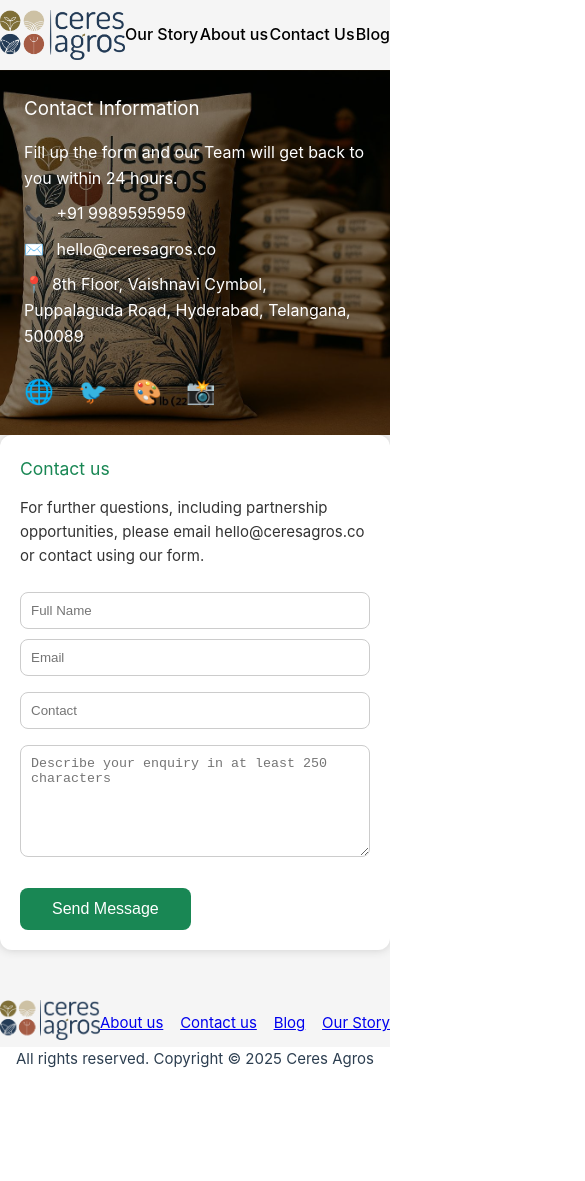
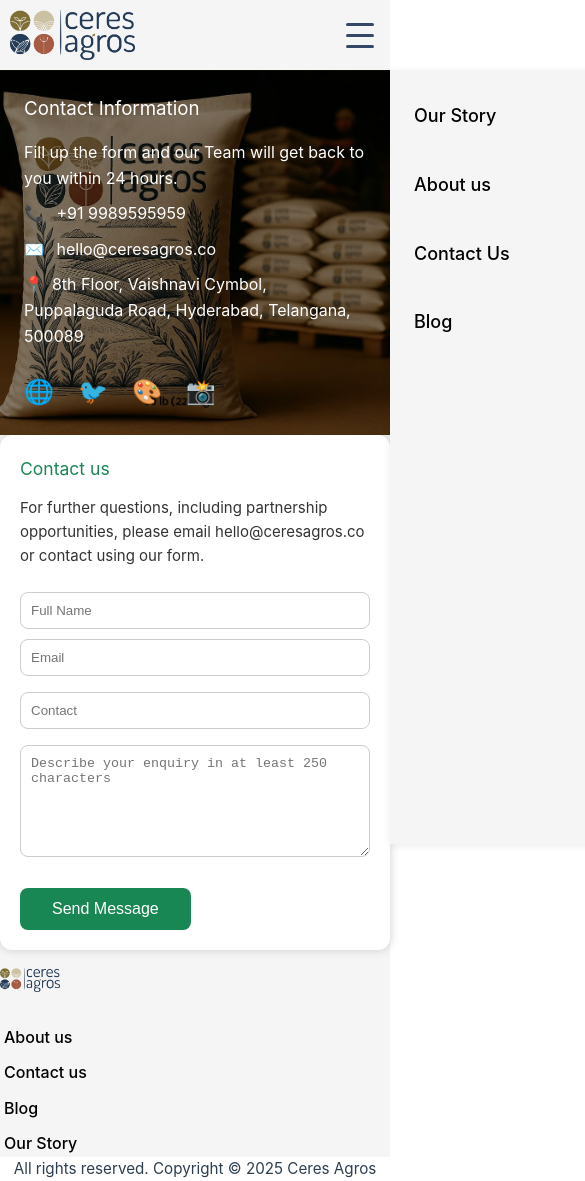
Before and after one commit to Sujanith31/ceres_agros, a Vue app: page /contact-us in a window 390 px wide. Shown: the top 1181 px of the page, 585 px wide, since content can reach past the window. Before the commit the page ends 1071 px from the top, so only its background shows below. Built offline with nearby package versions, Linux system fonts and the light colour scheme.

Commit message:
css fixes

```diff
--- a/src/frontPage/customCode/footercustom.vue
+++ b/src/frontPage/customCode/footercustom.vue
@@ -1,21 +1,13 @@
 <template>
   <div class="footer-conatiner">
     <div>
-        <img :src="logo" alt="">
+      <img :src="logo" alt="" />
     </div>
     <div class="footer-links">
-      <RouterLink to="">
-         About us
-      </RouterLink>
-      <RouterLink to="">
-         Contact us
-      </RouterLink>
-      <RouterLink to="">
-         Blog
-      </RouterLink>
-      <RouterLink to="">
-         Our Story
-      </RouterLink>
+      <RouterLink :to="{ name: 'Aboutus' }">About us</RouterLink>
+      <RouterLink :to="{ name: 'ContactUs' }">Contact us</RouterLink>
+      <RouterLink :to="{ name: 'BlogPage' }">Blog</RouterLink>
+      <RouterLink :to="{ name: 'OurStory' }">Our Story</RouterLink>
     </div>
   </div>
   <div class="disclamer">
@@ -23,12 +15,12 @@
   </div>
 </template>
 <script setup>
-import logo from "@/assets/img/ceras-agro-logo.png";
-import { RouterLink } from "vue-router";
+import logo from '@/assets/img/ceras-agro-logo.png'
+import { RouterLink } from 'vue-router'
 </script>
 
 <style scoped>
-   .footer-conatiner{
+.footer-conatiner {
   width: 100%;
   display: flex;
   justify-content: space-evenly;
@@ -36,18 +28,71 @@ import { RouterLink } from "vue-router";
   background-color: whitesmoke;
   padding-top: 50px;
 }
-   .footer-conatiner img{
+.footer-conatiner img {
   width: 100px;
 }
-   .footer-links{
+.footer-links {
   display: flex;
   justify-content: space-between;
   align-items: center;
   width: 400px;
 }
-   .disclamer{
+.footer-links a {
+  text-decoration: none;
+  color: #000;
+  font-size: 16px;
+  font-weight: 500;
+  cursor: pointer;
+  transition: color 0.2s;
+}
+.footer-links a:hover {
+  color: #0f9d58;
+}
+.disclamer {
   display: flex;
   justify-content: center;
   align-items: center;
 }
+
+@media (max-width: 900px) {
+  .footer-conatiner {
+    flex-direction: column !important;
+    gap: 24px;
+    padding-top: 30px !important;
+    align-items: flex-start !important;
+  }
+  .footer-links {
+    width: 100% !important;
+    justify-content: flex-start !important;
+    gap: 18px;
+    padding-left: 12px;
+    flex-wrap: wrap;
+  }
+  .footer-conatiner img {
+    width: 80px !important;
+    margin-bottom: 12px;
+  }
+}
+
+@media (max-width: 600px) {
+  .footer-conatiner {
+    gap: 14px;
+    padding-top: 18px !important;
+  }
+  .footer-links {
+    gap: 10px;
+    padding-left: 4px;
+    font-size: 0.95rem;
+    flex-direction: column !important;
+    align-items: flex-start !important;
+  }
+  .footer-conatiner img {
+    width: 60px !important;
+  }
+  .disclamer p {
+    font-size: 0.95rem;
+    text-align: center;
+    padding: 0 4px;
+  }
+}
 </style>
--- a/src/frontPage/customCode/frontpage.vue/navbar.vue
+++ b/src/frontPage/customCode/frontpage.vue/navbar.vue
@@ -1,28 +1,34 @@
 <template>
   <section class="NavBar-Container">
     <div class="navBar-logo-container">
-            <RouterLink :to="{name: 'homepage'}" title="The future of plant science">
-                <img class="navBar-logo" :src="logo" alt="">
+      <RouterLink :to="{ name: 'homepage' }" title="The future of plant science">
+        <img class="navBar-logo" :src="logo" alt="" />
       </RouterLink>
-
     </div>
 
-    <div class="navBar-links">
+    <div class="navBar-links" :class="{ open: menuOpen }">
       <div class="navBar-links-container">
-           <RouterLink :to="{name: 'OurStory'}"><h6>Our Story</h6></RouterLink>
-           <RouterLink :to="{name: 'Aboutus'}"><h6>About us</h6></RouterLink>
-           <RouterLink :to="{name: 'ContactUs'}"><h6>Contact Us</h6></RouterLink>
-           <RouterLink :to="{name: 'BlogPage'}"><h6>Blog</h6></RouterLink>
+        <RouterLink :to="{ name: 'OurStory' }"><h6>Our Story</h6></RouterLink>
+        <RouterLink :to="{ name: 'Aboutus' }"><h6>About us</h6></RouterLink>
+        <RouterLink :to="{ name: 'ContactUs' }"><h6>Contact Us</h6></RouterLink>
+        <RouterLink :to="{ name: 'BlogPage' }"><h6>Blog</h6></RouterLink>
       </div>
     </div>
+    <button class="hamburger" @click="menuOpen = !menuOpen" aria-label="Toggle navigation">
+      <span :class="{ bar: true, open: menuOpen }"></span>
+      <span :class="{ bar: true, open: menuOpen }"></span>
+      <span :class="{ bar: true, open: menuOpen }"></span>
+    </button>
   </section>
 </template>
 <script setup>
-import { RouterLink } from "vue-router";
-import logo from "@/assets/img/ceras-agro-logo.png";
+import { ref } from 'vue'
+import { RouterLink } from 'vue-router'
+import logo from '@/assets/img/ceras-agro-logo.png'
+const menuOpen = ref(false)
 </script>
 <style scoped>
-.NavBar-Container{
+.NavBar-Container {
   width: 100%;
   display: flex;
   justify-content: space-around;
@@ -30,43 +36,117 @@ import logo from "@/assets/img/ceras-agro-logo.png";
   height: 70px;
   background-color: whitesmoke;
   z-index: 99999999;
+  position: relative;
 }
-.navBar-logo-container{
+.navBar-logo-container {
   width: 200px;
   display: flex;
   justify-content: center;
   align-items: center;
 }
-.navBar-logo{
+.navBar-logo {
   width: 125px;
   display: flex;
   justify-content: center;
   align-items: center;
 }
-.navBar-links{
+.navBar-links {
   width: 600px;
-
+  transition: right 0.3s;
 }
-.navBar-links-container{
+.navBar-links-container {
   display: flex;
   justify-content: space-between;
   align-items: center;
 }
-.navBar-links-container h6{
+.navBar-links-container h6 {
   color: #000;
   font-size: 16px;
   font-weight: 500;
   cursor: pointer;
 }
-.navBar-links-container h6:hover{
+.navBar-links-container h6:hover {
   color: #0f9d58;
 }
-a{
+a {
   text-decoration: none;
   color: black;
 }
-a:hover{
+a:hover {
   color: #0f9d58;
 }
 
+/* Hamburger styles */
+.hamburger {
+  display: none;
+  flex-direction: column;
+  justify-content: center;
+  align-items: center;
+  width: 40px;
+  height: 40px;
+  background: transparent;
+  border: none;
+  cursor: pointer;
+  z-index: 100;
+}
+.hamburger .bar {
+  width: 28px;
+  height: 3px;
+  background: #344767;
+  margin: 4px 0;
+  border-radius: 2px;
+  transition: 0.4s;
+}
+.hamburger .bar.open:nth-child(1) {
+  transform: translateY(7px) rotate(45deg);
+}
+.hamburger .bar.open:nth-child(2) {
+  opacity: 0;
+}
+.hamburger .bar.open:nth-child(3) {
+  transform: translateY(-7px) rotate(-45deg);
+}
+
+/* Responsive styles */
+@media (max-width: 900px) {
+  .NavBar-Container {
+    justify-content: space-between;
+    padding: 0 10px;
+  }
+  .navBar-logo-container {
+    width: auto;
+  }
+  .navBar-links {
+    position: absolute;
+    top: 70px;
+    right: -100vw;
+    width: 100vw;
+    background: whitesmoke;
+    transition: right 0.3s;
+    box-shadow: 0 2px 8px rgba(0, 0, 0, 0.07);
+    z-index: 99;
+    height: calc(100vh - 70px);
+    display: flex;
+    align-items: flex-start;
+    flex-direction: column;
+    padding-top: 24px;
+  }
+  .navBar-links.open {
+    right: 0;
+  }
+  .navBar-links-container {
+    flex-direction: column;
+    width: 100%;
+    align-items: flex-start;
+    gap: 24px;
+    padding-left: 24px;
+  }
+  .navBar-links-container h6 {
+    font-size: 18px;
+    padding: 8px 0;
+  }
+  .hamburger {
+    display: flex;
+  }
+}
 </style>
```
Lines whose indentation alone changed are shown as unchanged.
